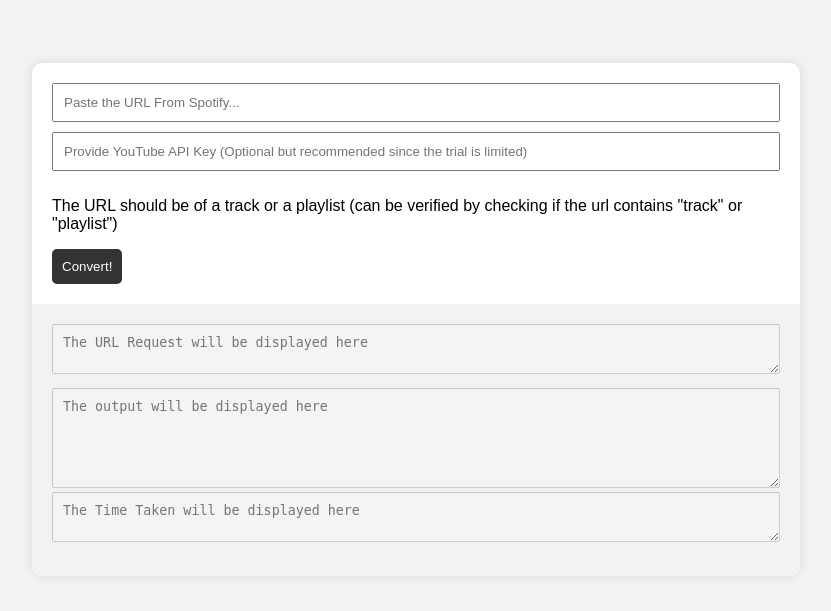
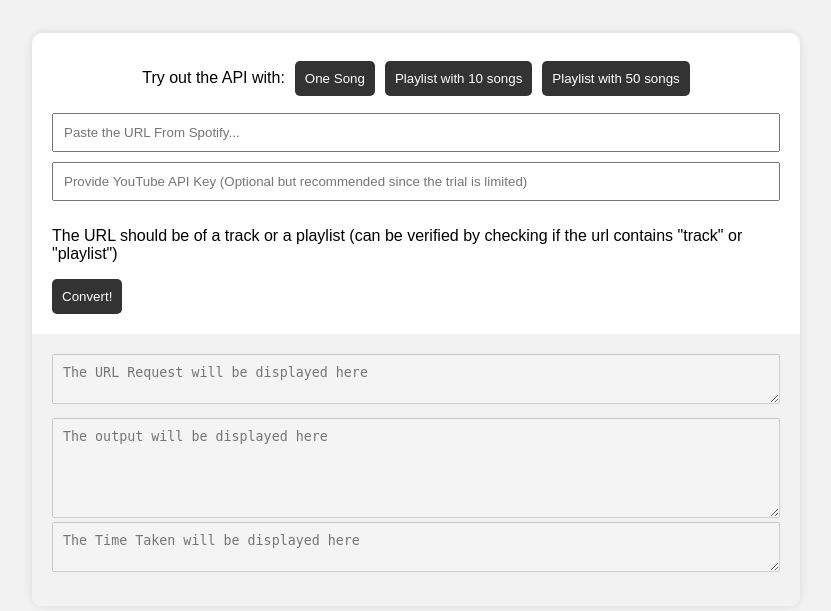
Before and after one commit to aryankeluskar/MelodySyncer-Py, a FastAPI app: page / in a window 1280 px wide. Shown: the part 138-749 px from the top of the page, without its empty margins (224-1055 px from the left). Run offline with FastAPI, Linux system fonts and the light colour scheme.

Commit message:
added options to try out

```diff
--- a/src/index.py
+++ b/src/index.py
@@ -6,6 +6,7 @@ from fastapi import FastAPI
 from fastapi.responses import FileResponse
 import os
 import json
+import sys
 
 from fastapi.staticfiles import StaticFiles
 from dotenv import load_dotenv
@@ -533,6 +534,8 @@ async def playlist(
     query: str = "nope", youtubeAPIKEY: str = "default", give_length: str = "no"
 ):
     try:
+        import traceback
+
         if query == "nope":
             return {"status": "error", "message": "Please enter a valid Spotify playlist ID"}
 
@@ -562,10 +565,12 @@ async def playlist(
                     # Use aiohttp instead of requests
                     async with session.post(url, headers=headers, data=data) as response:
                         if response.status != 200:
-                            return {"status": "error", "message": "Failed to authenticate with Spotify"}
+                            error_line = traceback.extract_tb(sys.exc_info()[2])[-1].lineno
+                            return {"status": "error", "message": f"Failed to authenticate with Spotify at line {error_line}"}
                         response = await response.json()
                 except Exception as e:
-                    return {"status": "error", "message": f"Failed to connect to Spotify: {str(e)}"}
+                    error_line = traceback.extract_tb(e.__traceback__)[-1].lineno
+                    return {"status": "error", "message": f"Failed to connect to Spotify at line {error_line}: {str(e)}"}
 
                 try:
                     playlist_id = query
@@ -578,16 +583,20 @@ async def playlist(
                     # Use aiohttp instead of requests
                     async with session.get(url, headers=headers) as playlist_response:
                         if playlist_response.status == 404:
-                            return {"status": "error", "message": "Playlist not found. Please check if the playlist exists and is public."}
+                            error_line = traceback.extract_tb(sys.exc_info()[2])[-1].lineno
+                            return {"status": "error", "message": f"Playlist not found at line {error_line}. Please check if the playlist exists and is public."}
                         elif playlist_response.status != 200:
-                            return {"status": "error", "message": "Failed to fetch playlist from Spotify"}
+                            error_line = traceback.extract_tb(sys.exc_info()[2])[-1].lineno
+                            return {"status": "error", "message": f"Failed to fetch playlist from Spotify at line {error_line}"}
 
                         response = await playlist_response.json()
                 except Exception as e:
-                    return {"status": "error", "message": f"Failed to fetch playlist: {str(e)}"}
+                    error_line = traceback.extract_tb(e.__traceback__)[-1].lineno
+                    return {"status": "error", "message": f"Failed to fetch playlist at line {error_line}: {str(e)}"}
 
                 if "error" in response:
-                    return {"status": "error", "message": response.get("error", {}).get("message", "Unknown Spotify API error")}
+                    error_line = traceback.extract_tb(sys.exc_info()[2])[-1].lineno
+                    return {"status": "error", "message": f"Spotify API error at line {error_line}: {response.get('error', {}).get('message', 'Unknown error')}"}
 
                 if not response.get("items"):
                     return {"status": "error", "message": "This playlist is empty"}
@@ -615,7 +624,8 @@ async def playlist(
                                 )
                                 tasks.append(task)
                     except Exception as e:
-                        print(f"Error processing song in playlist: {str(e)}")
+                        error_line = traceback.extract_tb(e.__traceback__)[-1].lineno
+                        print(f"Error processing song in playlist at line {error_line}: {str(e)}")
                         continue
 
                 if not valid_songs:
@@ -624,7 +634,8 @@ async def playlist(
                 try:
                     await asyncio.gather(*tasks)
                 except Exception as e:
-                    return {"status": "error", "message": f"Error processing songs: {str(e)}"}
+                    error_line = traceback.extract_tb(e.__traceback__)[-1].lineno
+                    return {"status": "error", "message": f"Error processing songs at line {error_line}: {str(e)}"}
 
                 end = time.time()
                 print(f"Time taken: {end-start}")
@@ -655,11 +666,13 @@ async def playlist(
                 return result
 
             except aiohttp.ClientError as e:
-                return {"status": "error", "message": f"Network error while processing playlist: {str(e)}"}
+                error_line = traceback.extract_tb(e.__traceback__)[-1].lineno
+                return {"status": "error", "message": f"Network error while processing playlist at line {error_line}: {str(e)}"}
 
     except Exception as e:
-        print(f"Unexpected error in /playlist endpoint: {str(e)}")
-        return {"status": "error", "message": "An unexpected error occurred. Please try again later."}
+        error_line = traceback.extract_tb(e.__traceback__)[-1].lineno
+        print(f"Unexpected error in /playlist endpoint at line {error_line}: {str(e)}")
+        return {"status": "error", "message": f"An unexpected error occurred at line {error_line}. Please try again later."}
 
 
 @app.get("/analytics", include_in_schema=False)
--- a/src/templates/index.html
+++ b/src/templates/index.html
@@ -145,6 +145,13 @@
     <main>
         <div class="content-container">
             <div class="left-section">
+                <!-- Put 3 buttons side by side, labelled "One Song", "Playlist with 10 songs", "Playlist with 50 songs" -->
+                <div style="display: flex; justify-content: center; align-items: center; margin-bottom: 10px; margin-left: 10px; margin-right: 10px;">
+                    <p style="margin-right: 10px;">Try out the API with:</p>
+                    <button style="margin-right: 10px;" onclick="convertOneSong()" class="button">One Song</button>
+                    <button style="margin-right: 10px;" onclick="convertPlaylist(10)" class="button">Playlist with 10 songs</button>
+                    <button onclick="convertPlaylist(50)" class="button">Playlist with 50 songs</button>
+                </div>
                 <input id="inputQuery" type="text" class="textbox" placeholder="Paste the URL From Spotify...">
                 <input id="inputAPIKEY" type="password" class="textbox"
                     placeholder="Provide YouTube API Key (Optional but recommended since the trial is limited)">
@@ -180,6 +187,18 @@
         document.getElementById("outputArea").style.color = "red";
         document.getElementById("timeTaken").value = "";
         document.getElementById("outputURL").value = "";
+    }
+
+    function convertOneSong() {
+        document.getElementById("inputQuery").value = "https://open.spotify.com/track/58ge6dfP91o9oXMzq3XkIS?si=828d811d55864d9f";
+    }
+
+    function convertPlaylist(numSongs) {
+        if (numSongs === 10) {
+            document.getElementById("inputQuery").value = "https://open.spotify.com/playlist/2oBDfXuiPFjXHklGYw8weR?si=6a4993797e0e4b91";
+        } else if (numSongs === 50) {
+            document.getElementById("inputQuery").value = "https://open.spotify.com/playlist/6wS8xBBCZzylqNfGEoCott?si=64676c824afd43bf";
+        }
     }
 
     function resetUI() {
```
